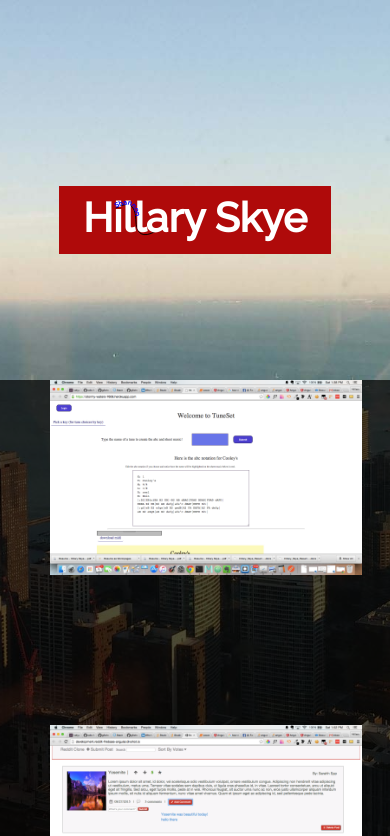
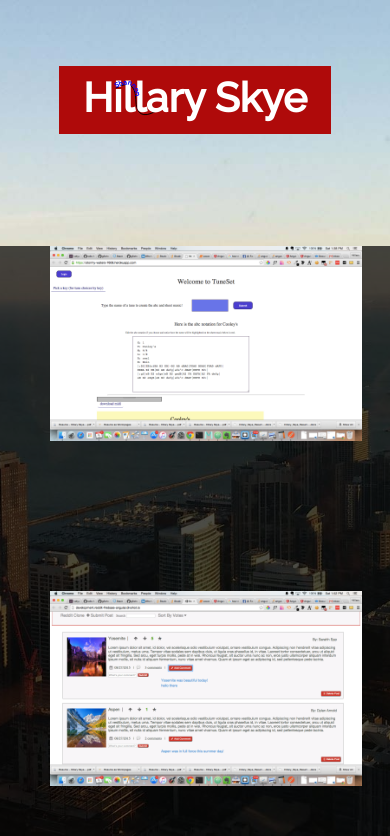
Before and after one commit to hillaryskye/hillary-skye, a website: page index.html in a window 390 px wide. Shown: the top 836 px of the page. Drawn offline with nearby package versions, Linux system fonts and the light colour scheme; some packages are replaced by stand-ins of ours.

Commit message:
fixed header spacing on phones

```diff
--- a/public/stylesheets/style.css
+++ b/public/stylesheets/style.css
@@ -1056,6 +1056,11 @@
 
 @media(Max-width:600px) {
   .resize { border: none; }
+  .welcome {
+    margin-top: 0;
+    padding-top: 0px;
+    padding-bottom: 0px;
+  }
   .project {
     width: 100%;
     min-height: 200px;
```
